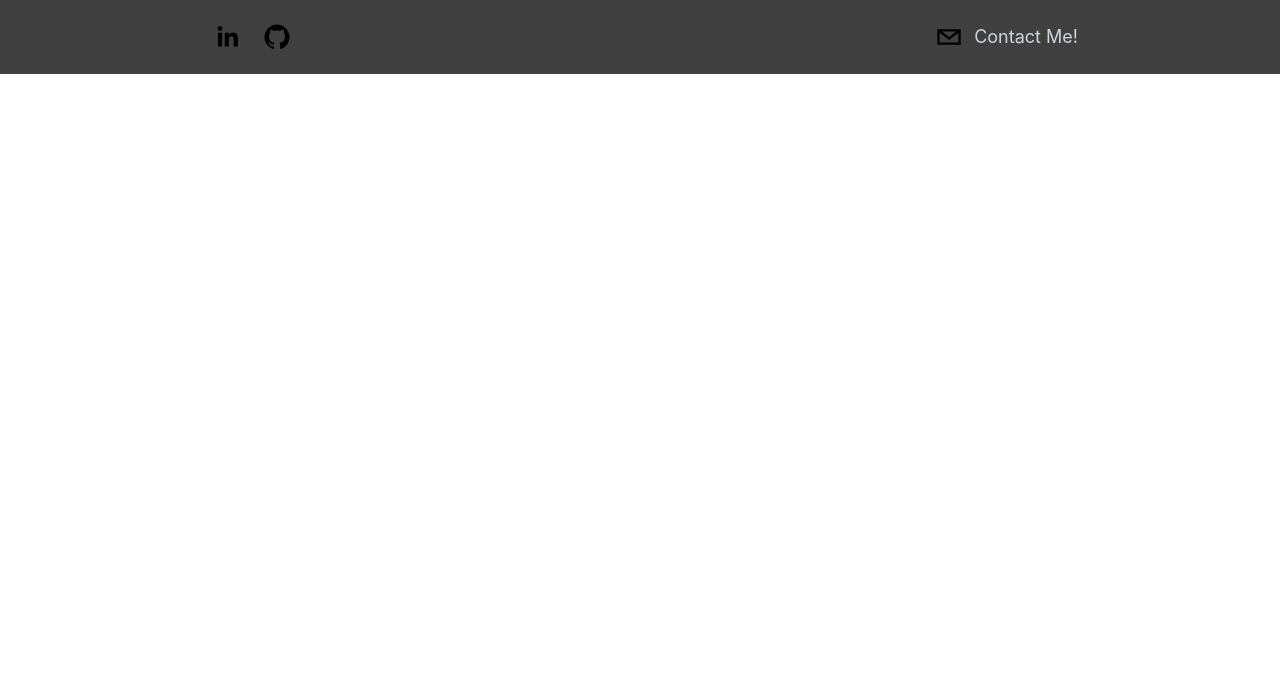
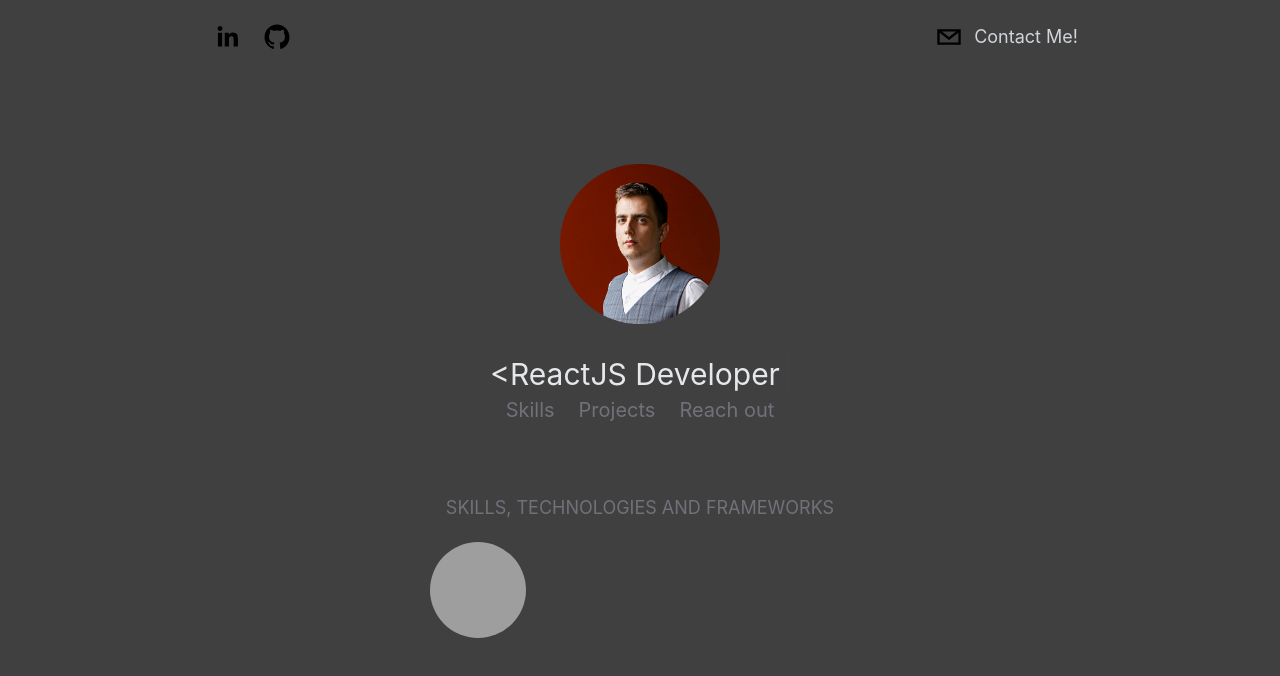
Before and after one commit to reytiartur/react-portfolio, a React (Create React App) app: page / in a window 1280 px wide. Shown: the top 676 px of the page. Built offline with nearby package versions, Linux system fonts and the light colour scheme; grey boxes are pictures that could not be loaded.

Commit message:
About page w/ site navigation created. Skills section /w Skill component created. Simple-typewriter package implemented.

```diff
--- a/package.json
+++ b/package.json
@@ -9,6 +9,7 @@
     "react": "^18.2.0",
     "react-dom": "^18.2.0",
     "react-scripts": "5.0.1",
+    "react-simple-typewriter": "^5.0.1",
     "react-social-icons": "^5.15.0",
     "web-vitals": "^2.1.4"
   },
--- a/src/App.js
+++ b/src/App.js
@@ -1,9 +1,15 @@
+import About from "./components/About";
 import Header from "./components/Header";
+import Skills from "./components/Skills";
 
 function App() {
   return (
-    <div className="bg-secondary">
+    <div className="App bg-secondary">
       <Header />
+      <About />
+      <Skills />
+      {/* <Projects /> */}
+      {/* <Contacts /> */}
     </div>
   );
 }
--- /dev/null
+++ b/src/components/About.js
@@ -0,0 +1,21 @@
+import React from 'react'
+import { Typewriter } from 'react-simple-typewriter'
+import Avatar from '../assets/Avatar.png'
+
+const About = () => {
+  return (
+    <div className='flex flex-col items-center md:h-[50vh] md:justify-center'>
+        <img src={Avatar} alt="Avatar" className='w-20 h-20 mt-10 mb-4 md:h-40 md:w-40 md:mb-8' />
+        <div className="flex text-gray-200 text-xl md:text-3xl">
+            <Typewriter words={['Frontend Developer', '<ReactJS Developer />', 'JavaScript Developer']} loop={false} cursor cursorColor='#f5e642' />
+        </div>
+        <div className="flex gap-3 text-lg md:text-xl md:gap-6 mt-1 md:text-zinc-500 text-gray-400">
+            <a href="http://" className='hover:text-gray-200'>Skills</a>
+            <a href="http://" className='hover:text-gray-200'>Projects</a>
+            <a href="http://" className='hover:text-gray-200'>Reach out</a>
+        </div>
+    </div>
+  )
+}
+
+export default About
--- /dev/null
+++ b/src/components/Skill.js
@@ -0,0 +1,14 @@
+import React from 'react'
+
+const Skill = ({ img, name }) => {
+  return (
+    <div className='w-16 h-16 md:w-24 md:h-24 group rounded-full overflow-hidden relative'>
+        <img src={img} alt="" className='object-cover h-full' />
+        <div className='h-full w-full z-10 absolute top-0 left-0 opacity-0 group-hover:opacity-75 bg-gray-100 transition-all duration-500 ease-out'>
+            <p className='h-full w-full flex items-center justify-center opacity-100 text-black text-lg font-semibold'>{name}</p>
+        </div>
+    </div>
+  )
+}
+
+export default Skill
--- /dev/null
+++ b/src/components/Skills.js
@@ -0,0 +1,15 @@
+import React from 'react'
+import Skill from './Skill'
+
+const Skills = () => {
+  return (
+    <div id='skills' className='flex flex-col items-center self-center'>
+      <p className='text-center text-lg text-zinc-500 uppercase my-5'>Skills, technologies and frameworks</p>
+      <div className="max-w-[800px] grid grid-cols-4 justify-center gap-3">
+        <Skill img='https://reactjs.org/logo-og.png' name='ReactJS' />
+      </div>
+    </div>
+  )
+}
+
+export default Skills
--- a/src/index.css
+++ b/src/index.css
@@ -2,7 +2,13 @@
 @tailwind components;
 @tailwind utilities;
 
+
+html {
+  min-height: 100vh;
+}
+
 body {
+  min-height: 100vh;
   margin: 0;
   font-family: -apple-system, BlinkMacSystemFont, 'Segoe UI', 'Roboto', 'Oxygen',
     'Ubuntu', 'Cantarell', 'Fira Sans', 'Droid Sans', 'Helvetica Neue',
@@ -10,3 +16,11 @@ body {
   -webkit-font-smoothing: antialiased;
   -moz-osx-font-smoothing: grayscale;
 }
+
+#root {
+  min-height: 100vh;
+}
+
+.App {
+  min-height: 100vh;
+}
```
Also changed, not shown: src/assets/Avatar.png (added).
